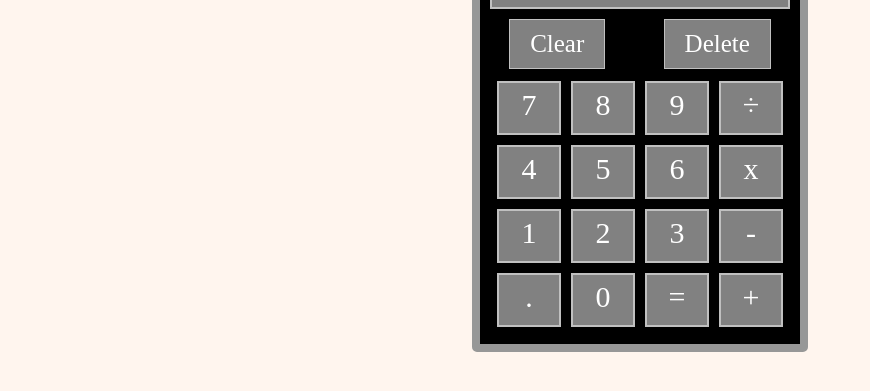
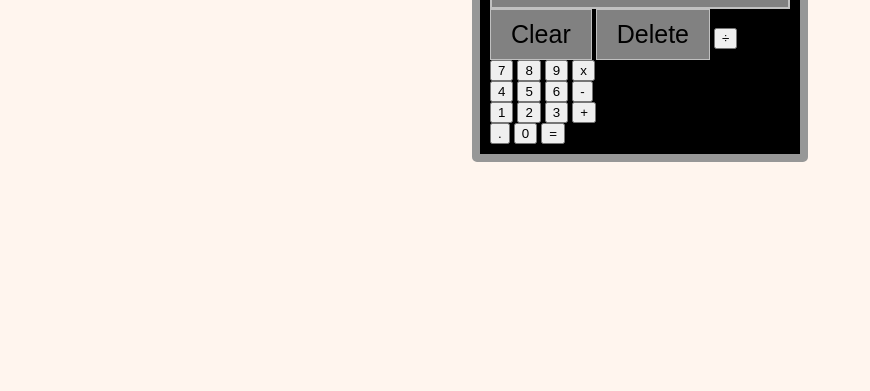
Before and after one commit to saad-hu/project-calculator, a plain HTML site: page index.html in a window 1280 px wide. Shown: the part 193-584 px from the top of the page, without its empty margins (0-870 px from the left). Drawn offline with Linux system fonts and the light colour scheme.

Commit message:
changed thee structure of the calcullator. Instead of a table, I am using buttons now.

```diff
--- a/index.html
+++ b/index.html
@@ -18,38 +18,38 @@
 
             </div>
 
-            <div class="clear-section">
-                <div class="clear all-keys">Clear</div>
-                <div class="delete all-keys">Delete</div>
+            <div class="clear-divide-section">
+                <button class="clear">Clear</button>
+                <button class="delete">Delete</button>
+                <button class="key operator divide">÷</button>
             </div>
 
-            <table class="keys">
-                <tr>
-                    <td class="all-keys">7</td>
-                    <td class="all-keys">8</td>
-                    <td class="all-keys">9</td>
-                    <td class="all-keys">÷</td>
-                </tr>
-                <tr>
-                    <td class="all-keys">4</td>
-                    <td class="all-keys">5</td>
-                    <td class="all-keys">6</td>
-                    <td class="all-keys">x</td>
-                </tr>
-                <tr>
-                    <td class="all-keys">1</td>
-                    <td class="all-keys">2</td>
-                    <td class="all-keys">3</td>
-                    <td class="all-keys">-</td>
-                </tr>
-                <tr>
-                    <td class="all-keys">.</td>
-                    <td class="all-keys">0</td>
-                    <td class="all-keys">=</td>
-                    <td class="all-keys">+</td>
-                </tr>
-            </table>
+            <div class="row">
+                <button class="key operand">7</button>
+                <button class="key operand">8</button>
+                <button class="key operand">9</button>
+                <button class="key operator multiply">x</button>
+            </div>
 
+            <div class="row">
+                <button class="key operand">4</button>
+                <button class="key operand">5</button>
+                <button class="key operand">6</button>
+                <button class="key operator">-</button>
+            </div>
+
+            <div class="row">
+                <button class="key operand">1</button>
+                <button class="key operand">2</button>
+                <button class="key operand">3</button>
+                <button class="key operator">+</button>
+            </div>
+
+            <div class="row">
+                <button class="key operand">.</button>
+                <button class="key zero">0</button>
+                <button class="key operator">=</button>
+            </div>
         </div>
     </div>
 
```
